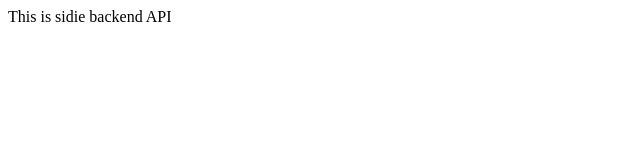
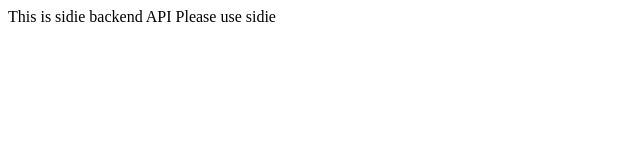
Before and after one commit to harsh07bharvada/CRUD, a website: page public/index.html in a window 1280 px wide. Shown: the whole page, without its empty margins (0-640 px from the left). Drawn offline with Linux system fonts and the light colour scheme.

Commit message:
index.html

```diff
--- a/public/index.html
+++ b/public/index.html
@@ -5,6 +5,7 @@
     <meta name="viewport" content="width=device-width, initial-scale=1.0">
     <title>Sidie backend</title>
     This is sidie backend API
+    Please use sidie
 </head>
 <body>
 
```
